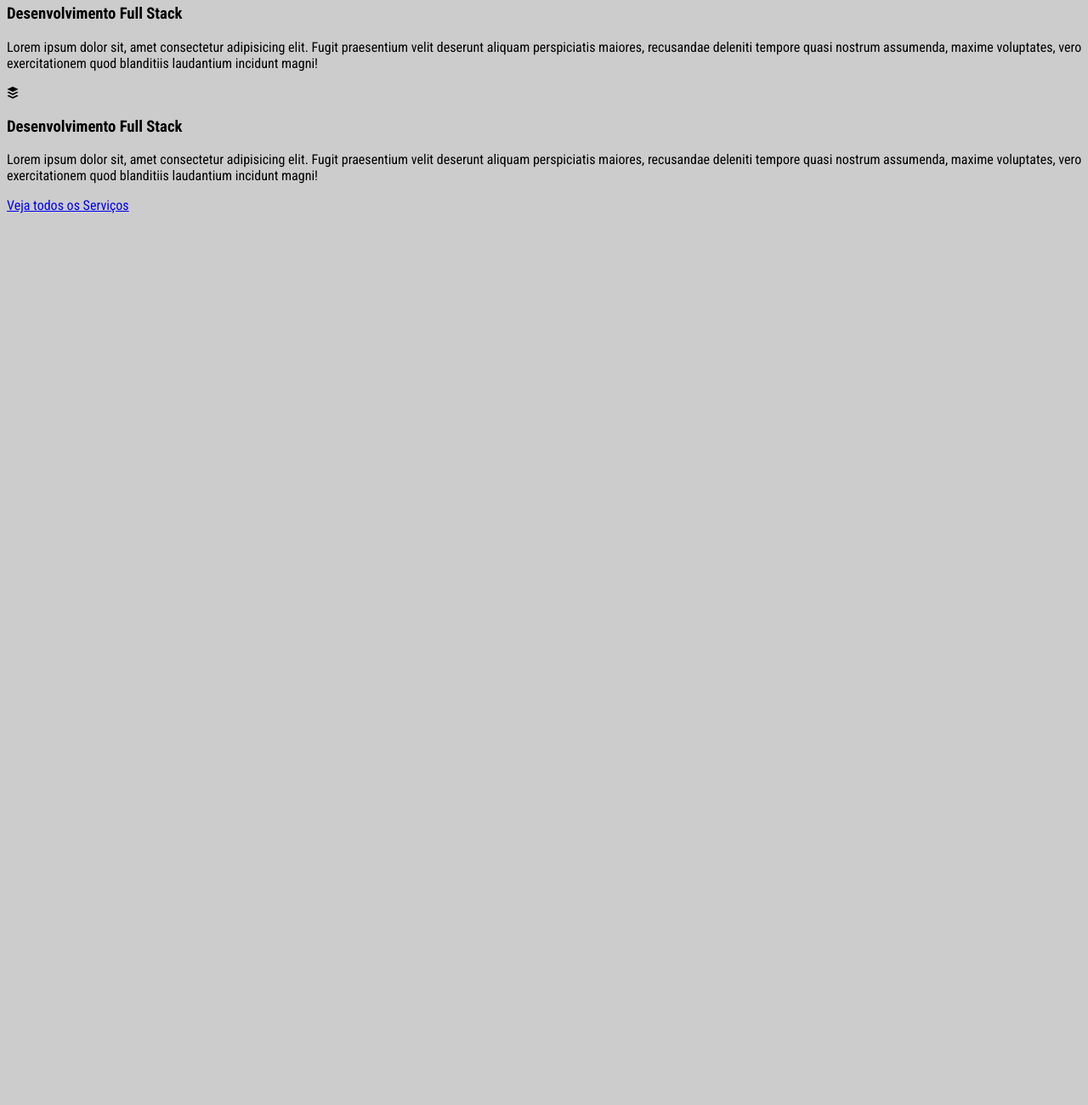
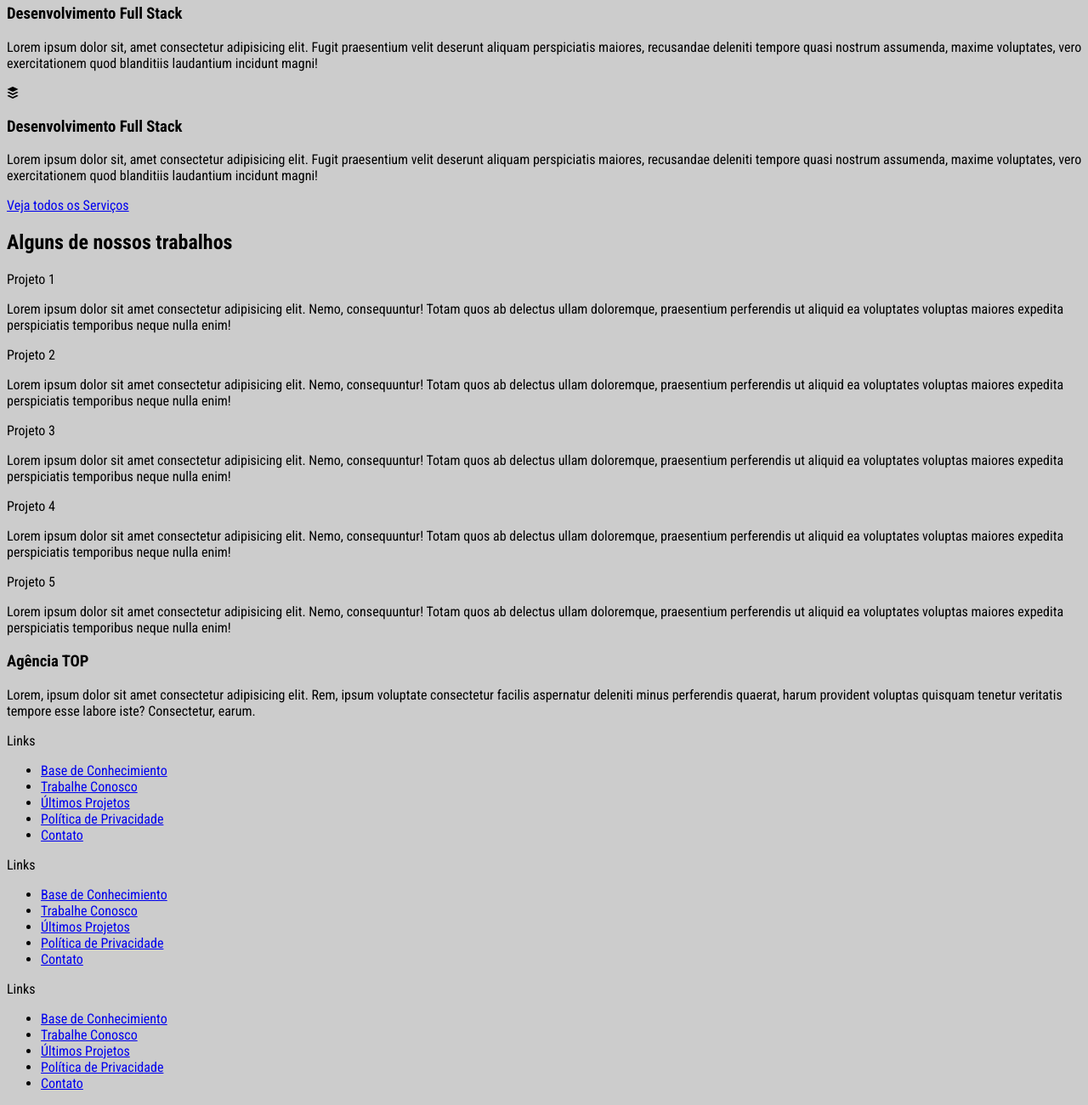
Before and after one commit to JeanPaulll/agency-sass-scss-advanced, a plain HTML site: page index.html in a window 1280 px wide. Shown: the part 803-2103 px from the top of the page at 85% size. Before the commit the page ends 1062 px from the top, so only its background shows below. Drawn offline with Linux system fonts and the light colour scheme.

Commit message:
:sparkles: finalizing the html

```diff
--- a/index.html
+++ b/index.html
@@ -115,5 +115,143 @@
       </div>
       <a href="#" class="btn btn-primary btn-rounded">Veja todos os Serviços</a>
     </main>
+
+    <div class="jobs-container">
+      <h2>Alguns de nossos trabalhos</h2>
+      <div class="jobs-list">
+        <div class="first-job">
+          <div class="job-card-cover">
+            <p class="job-card-title">Projeto 1</p>
+            <p class="job-card-description">
+              Lorem ipsum dolor sit amet consectetur adipisicing elit. Nemo,
+              consequuntur! Totam quos ab delectus ullam doloremque, praesentium
+              perferendis ut aliquid ea voluptates voluptas maiores expedita
+              perspiciatis temporibus neque nulla enim!
+            </p>
+          </div>
+        </div>
+        <div class="other-job-container">
+          <div class="job-card" id="job2">
+            <div class="job-card-cover">
+              <p class="job-card-title">Projeto 2</p>
+              <p class="job-card-description">
+                Lorem ipsum dolor sit amet consectetur adipisicing elit. Nemo,
+                consequuntur! Totam quos ab delectus ullam doloremque,
+                praesentium perferendis ut aliquid ea voluptates voluptas
+                maiores expedita perspiciatis temporibus neque nulla enim!
+              </p>
+            </div>
+          </div>
+          <div class="job-card" id="job3">
+            <div class="job-card-cover">
+              <p class="job-card-title">Projeto 3</p>
+              <p class="job-card-description">
+                Lorem ipsum dolor sit amet consectetur adipisicing elit. Nemo,
+                consequuntur! Totam quos ab delectus ullam doloremque,
+                praesentium perferendis ut aliquid ea voluptates voluptas
+                maiores expedita perspiciatis temporibus neque nulla enim!
+              </p>
+            </div>
+          </div>
+          <div class="job-card" id="job4">
+            <div class="job-card-cover">
+              <p class="job-card-title">Projeto 4</p>
+              <p class="job-card-description">
+                Lorem ipsum dolor sit amet consectetur adipisicing elit. Nemo,
+                consequuntur! Totam quos ab delectus ullam doloremque,
+                praesentium perferendis ut aliquid ea voluptates voluptas
+                maiores expedita perspiciatis temporibus neque nulla enim!
+              </p>
+            </div>
+          </div>
+          <div class="job-card" id="job5">
+            <div class="job-card-cover">
+              <p class="job-card-title">Projeto 5</p>
+              <p class="job-card-description">
+                Lorem ipsum dolor sit amet consectetur adipisicing elit. Nemo,
+                consequuntur! Totam quos ab delectus ullam doloremque,
+                praesentium perferendis ut aliquid ea voluptates voluptas
+                maiores expedita perspiciatis temporibus neque nulla enim!
+              </p>
+            </div>
+          </div>
+        </div>
+      </div>
+    </div>
+    <footer>
+      <div class="footer-container">
+        <div class="footer-desc-container">
+          <h3 class="footer-title">Agência TOP</h3>
+          <p>
+            Lorem, ipsum dolor sit amet consectetur adipisicing elit. Rem, ipsum
+            voluptate consectetur facilis aspernatur deleniti minus perferendis
+            quaerat, harum provident voluptas quisquam tenetur veritatis tempore
+            esse labore iste? Consectetur, earum.
+          </p>
+        </div>
+        <div class="footer-links-container">
+          <div class="footer-links-container-list">
+            <p class="footer-title">Links</p>
+            <ul>
+              <li>
+                <a href="#">Base de Conhecimiento</a>
+              </li>
+              <li>
+                <a href="#">Trabalhe Conosco</a>
+              </li>
+              <li>
+                <a href="#">Últimos Projetos</a>
+              </li>
+              <li>
+                <a href="#">Política de Privacidade</a>
+              </li>
+              <li>
+                <a href="#">Contato</a>
+              </li>
+            </ul>
+          </div>
+          <div class="footer-links-container-list">
+            <p class="footer-title">Links</p>
+            <ul>
+              <li>
+                <a href="#">Base de Conhecimiento</a>
+              </li>
+              <li>
+                <a href="#">Trabalhe Conosco</a>
+              </li>
+              <li>
+                <a href="#">Últimos Projetos</a>
+              </li>
+              <li>
+                <a href="#">Política de Privacidade</a>
+              </li>
+              <li>
+                <a href="#">Contato</a>
+              </li>
+            </ul>
+          </div>
+          <div class="footer-links-container-list">
+            <p class="footer-title">Links</p>
+            <ul>
+              <li>
+                <a href="#">Base de Conhecimiento</a>
+              </li>
+              <li>
+                <a href="#">Trabalhe Conosco</a>
+              </li>
+              <li>
+                <a href="#">Últimos Projetos</a>
+              </li>
+              <li>
+                <a href="#">Política de Privacidade</a>
+              </li>
+              <li>
+                <a href="#">Contato</a>
+              </li>
+            </ul>
+          </div>
+        </div>
+      </div>
+    </footer>
   </body>
 </html>
```
Also changed, not shown: 1 other file.
